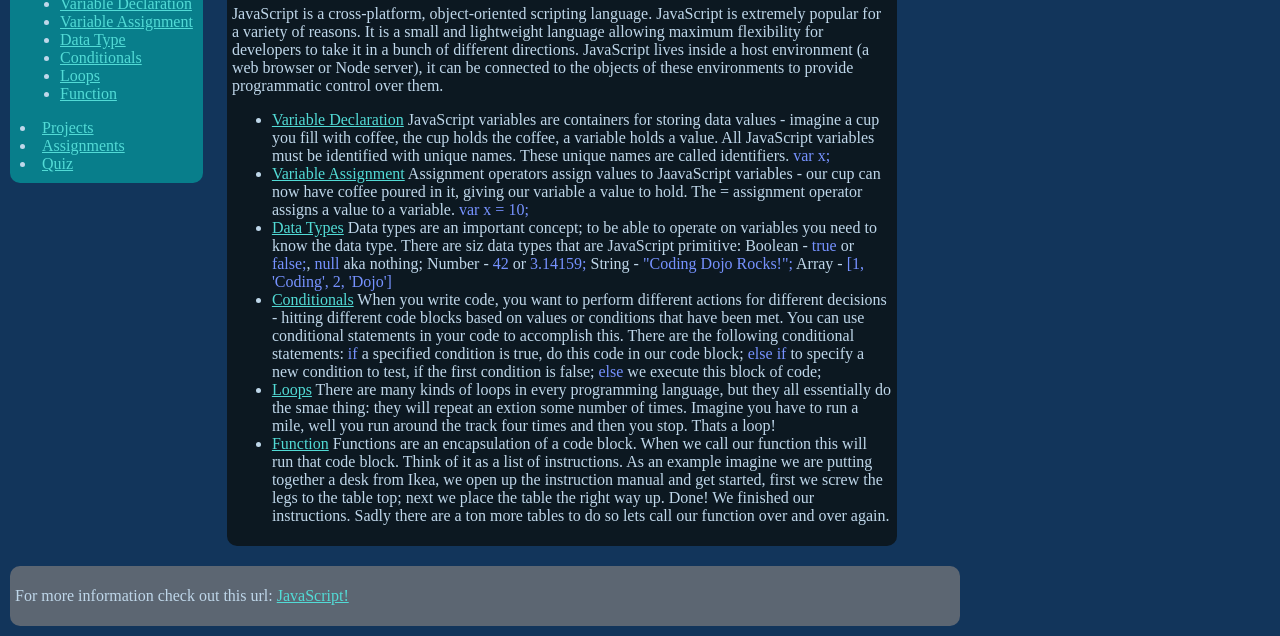
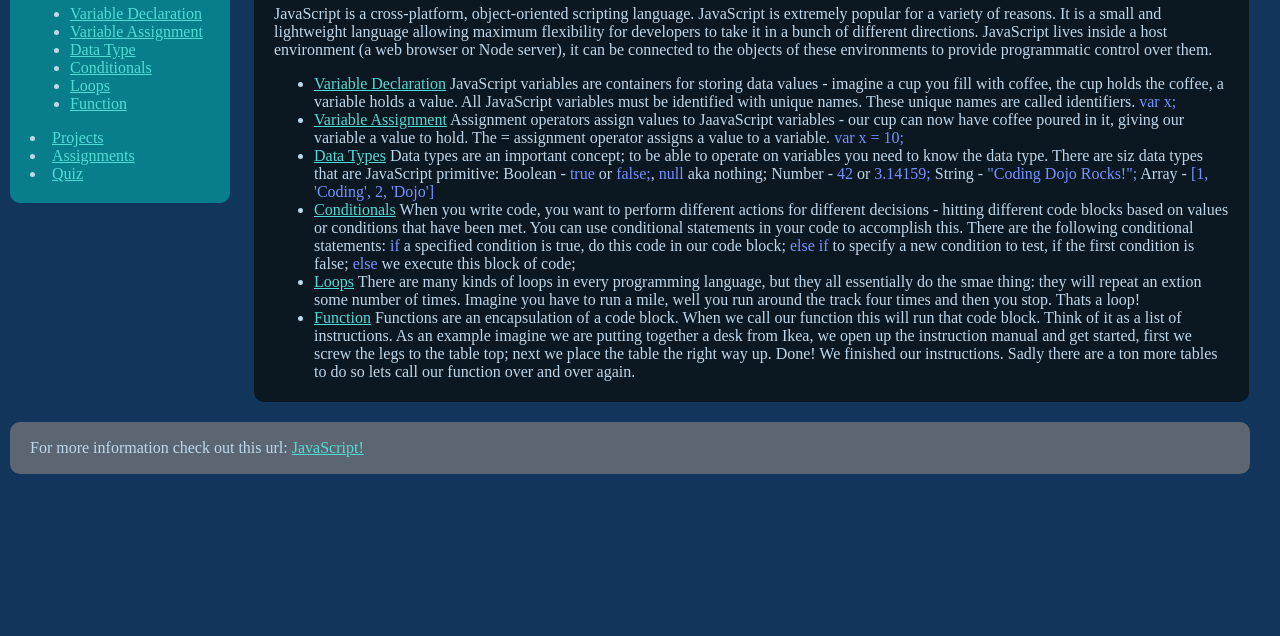
Before and after one commit to ampetr89/dojo-jsbasics, a plain HTML site: page index.html in a window 1280 px wide. Shown: the part 179-815 px from the top of the page. Drawn offline with Linux system fonts and the light colour scheme.

Commit message:
fixed incorrect padding

```diff
--- a/style.css
+++ b/style.css
@@ -2,11 +2,14 @@ body { /*reset*/
 	padding: 0px;
 	margin: 0px;
 	border: 0px;
-	width: 970px;
 	color: rgb(191,215,234);
 	background-color: rgb(18, 53, 91);
 }
 
+header, footer{
+	width: 1200px;
+	padding: 1px 20px;
+}
 header,main,footer,nav{
 	border-radius: 10px;
 	margin: 10px;
@@ -15,25 +18,23 @@ a{
 	color: rgb(82, 219, 214);
 }
 header{
-	padding: 1px;
 	background-color: rgb(215, 38, 56);
 }
 
 nav{
-	padding: 10px;
-	width: auto;
+	padding: 20px;
+	width: 180px;
 	background-color: rgb(8,126,139);
 	display: inline-block;
 	vertical-align: top;
 }
 main{
-	padding: 5px;
-	width: 660px; /* = 885 - sidebar width */
+	padding: 5px 20px;
+	width: 955px; /* = 885 - sidebar width */
 	background-color: rgb(12,24,33);
 	display: inline-block;
 }
 footer{
-	padding: 5px;
 	background-color: rgb(92,102,114);
 }
 mark{
```
